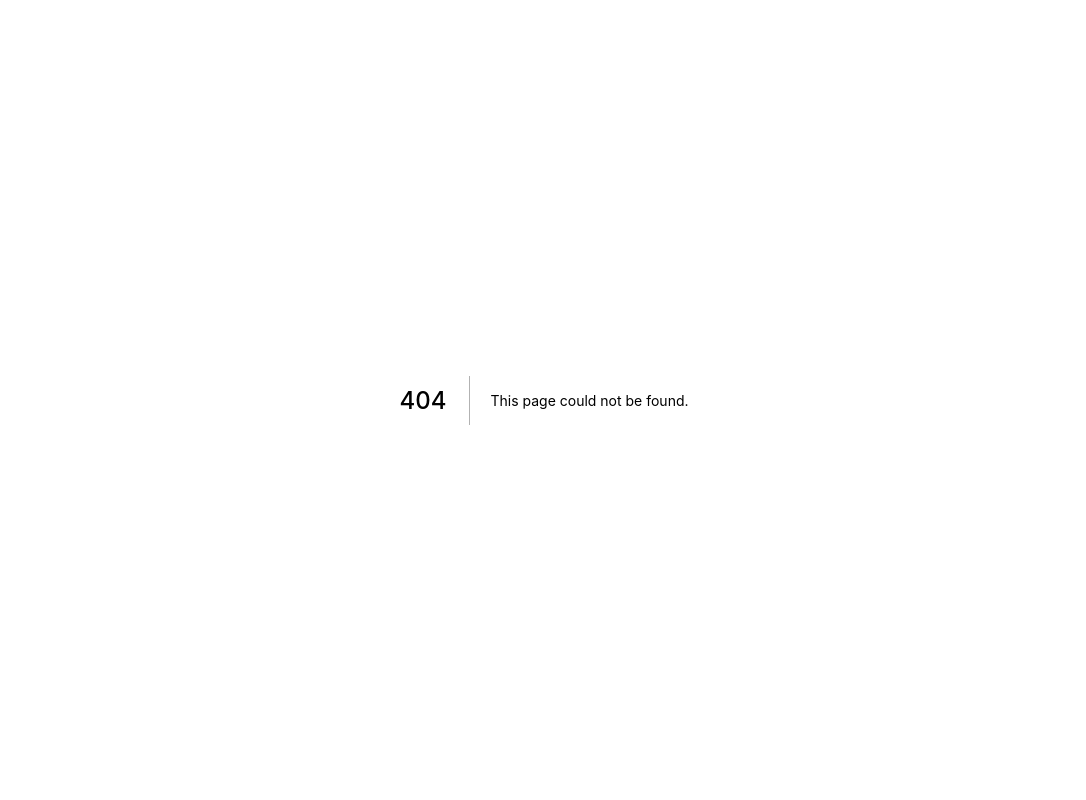
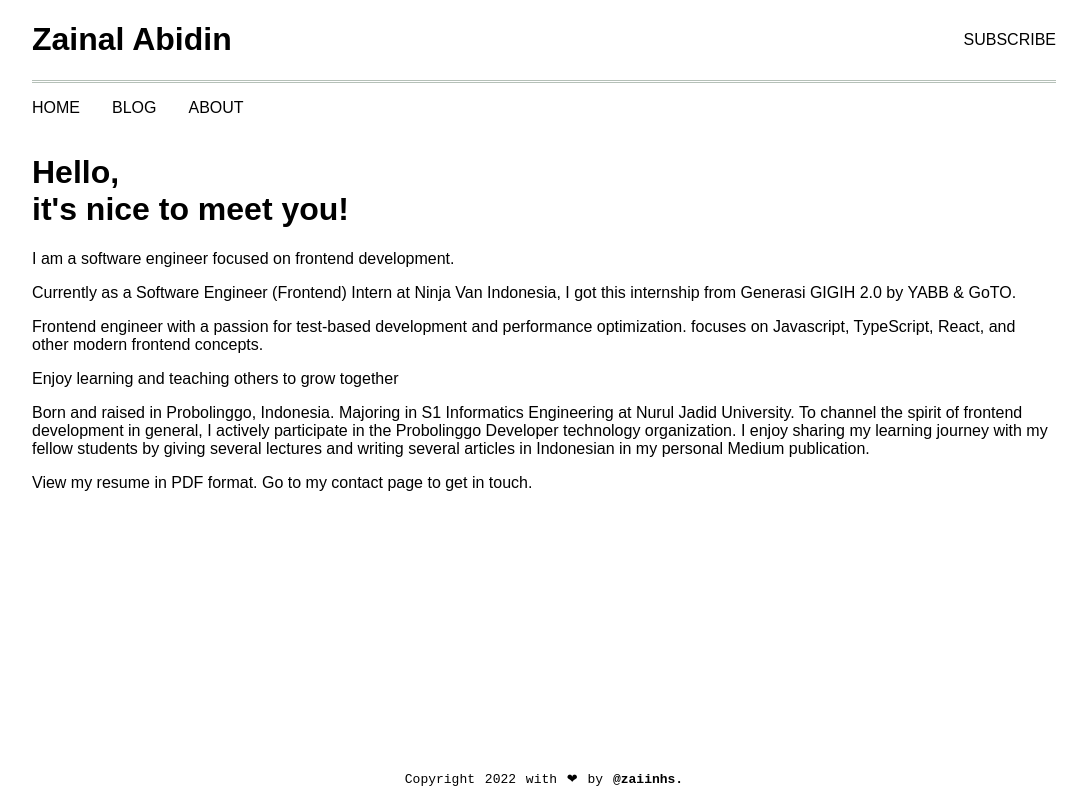
Before and after one commit to zaiinhs/zaiinhs.space, a Next.js app: page /about in a window 1280 px wide. Before the commit this address had no page. Shown: the whole page, without its empty margins (96-1182 px from the left). Built offline with nearby package versions, Linux system fonts and the light colour scheme.

Commit message:
update personal website

```diff
--- a/src/components/Header.tsx
+++ b/components/Header.tsx
@@ -13,13 +13,10 @@ export default function Header() {
           <Link href="/">Home</Link>
         </li>
         <li>
-          <Link href="/podcast">Podcast</Link>
-        </li>
-        <li>
           <Link href="/blog">Blog</Link>
         </li>
         <li>
-          <Link href="/contact">Contact</Link>
+          <Link href="/about">About</Link>
         </li>
       </ul>
     </>
--- /dev/null
+++ b/pages/about.tsx
@@ -0,0 +1,38 @@
+import Link from "next/link";
+import Layout from "../components/Layout";
+
+export default function About() {
+  return (
+    <Layout pageTitle="About">
+      <h1>
+        Hello, <br />
+        it's nice to meet you!
+      </h1>
+      <p>I am a software engineer focused on frontend development.</p>
+
+      <p>
+        Currently as a Software Engineer (Frontend) Intern at Ninja Van
+        Indonesia, I got this internship from Generasi GIGIH 2.0 by YABB & GoTO.
+      </p>
+
+      <p>
+        Frontend engineer with a passion for test-based development and
+        performance optimization. focuses on Javascript, TypeScript, React, and
+        other modern frontend concepts.
+      </p>
+      <p>Enjoy learning and teaching others to grow together</p>
+      <p>
+        Born and raised in Probolinggo, Indonesia. Majoring in S1 Informatics
+        Engineering at Nurul Jadid University. To channel the spirit of frontend
+        development in general, I actively participate in the Probolinggo
+        Developer technology organization. I enjoy sharing my learning journey
+        with my fellow students by giving several lectures and writing several
+        articles in Indonesian in my personal Medium publication.
+      </p>
+      <p>
+        View my resume in <a href="#">PDF format.</a> Go to my{" "}
+        <Link href="/contact">contact page</Link> to get in touch.
+      </p>
+    </Layout>
+  );
+}
--- a/styles/globals.css
+++ b/styles/globals.css
@@ -1,3 +1,8 @@
+::selection {
+  color: rgb(255, 255, 255);
+  background: rgb(0, 153, 38);
+}
+
 html,
 body {
   padding: 0;
```
Also changed, not shown: pages/blog.tsx (added, +62 -0 lines), pages/contact.tsx (added, +20 -0 lines), pages/index.tsx (+7 -6 lines), tsconfig.json (+4 -15 lines), components/Footer.module.css (renamed from src/components/Footer.module.css), components/Footer.tsx (renamed from src/components/Footer.tsx), components/Header.module.css (renamed from src/components/Header.module.css), components/Layout.module.css (renamed from src/components/Layout.module.css), components/Layout.tsx (renamed from src/components/Layout.tsx), 1 other file (tests, documents, lock files or other folders).
